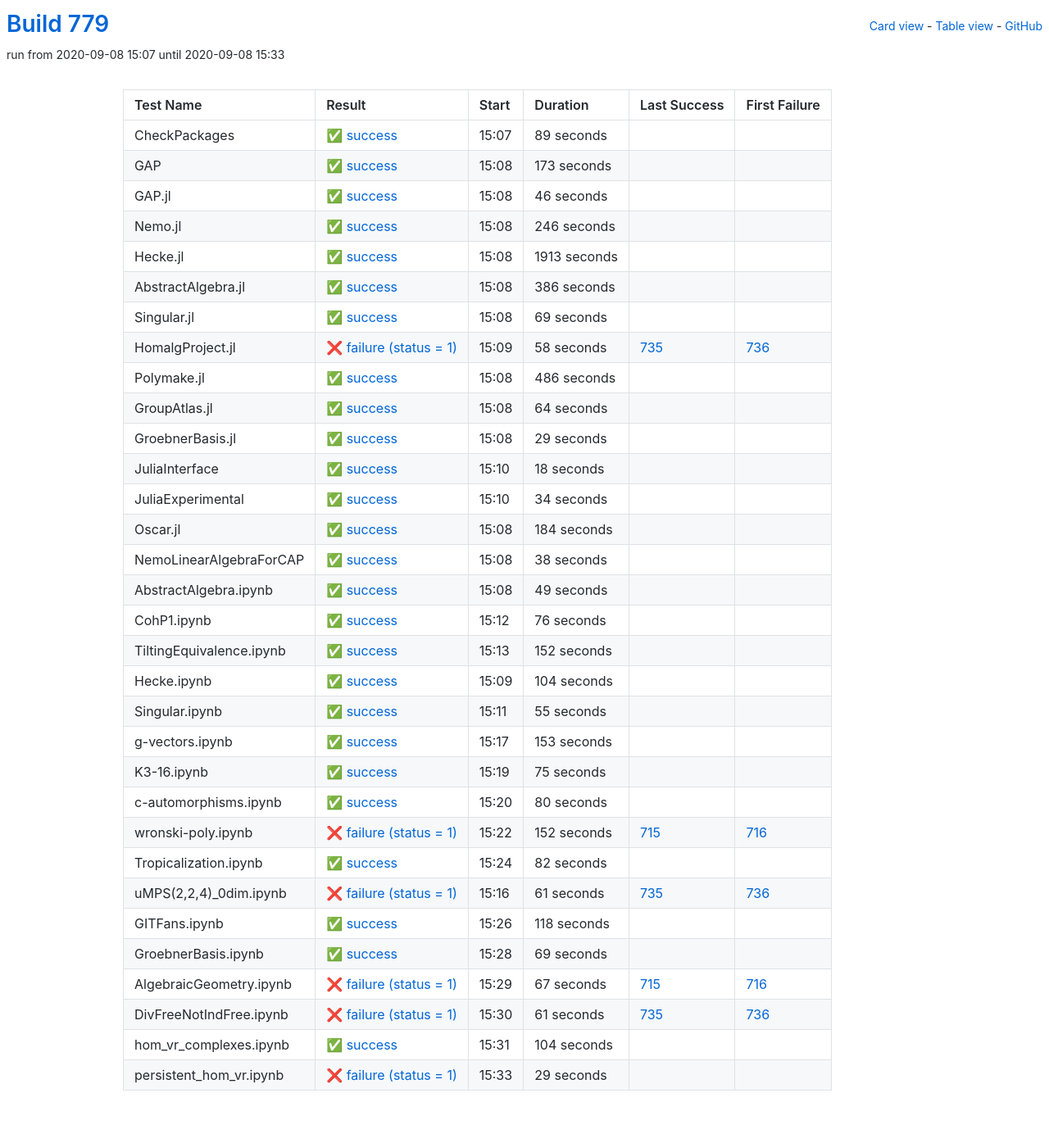
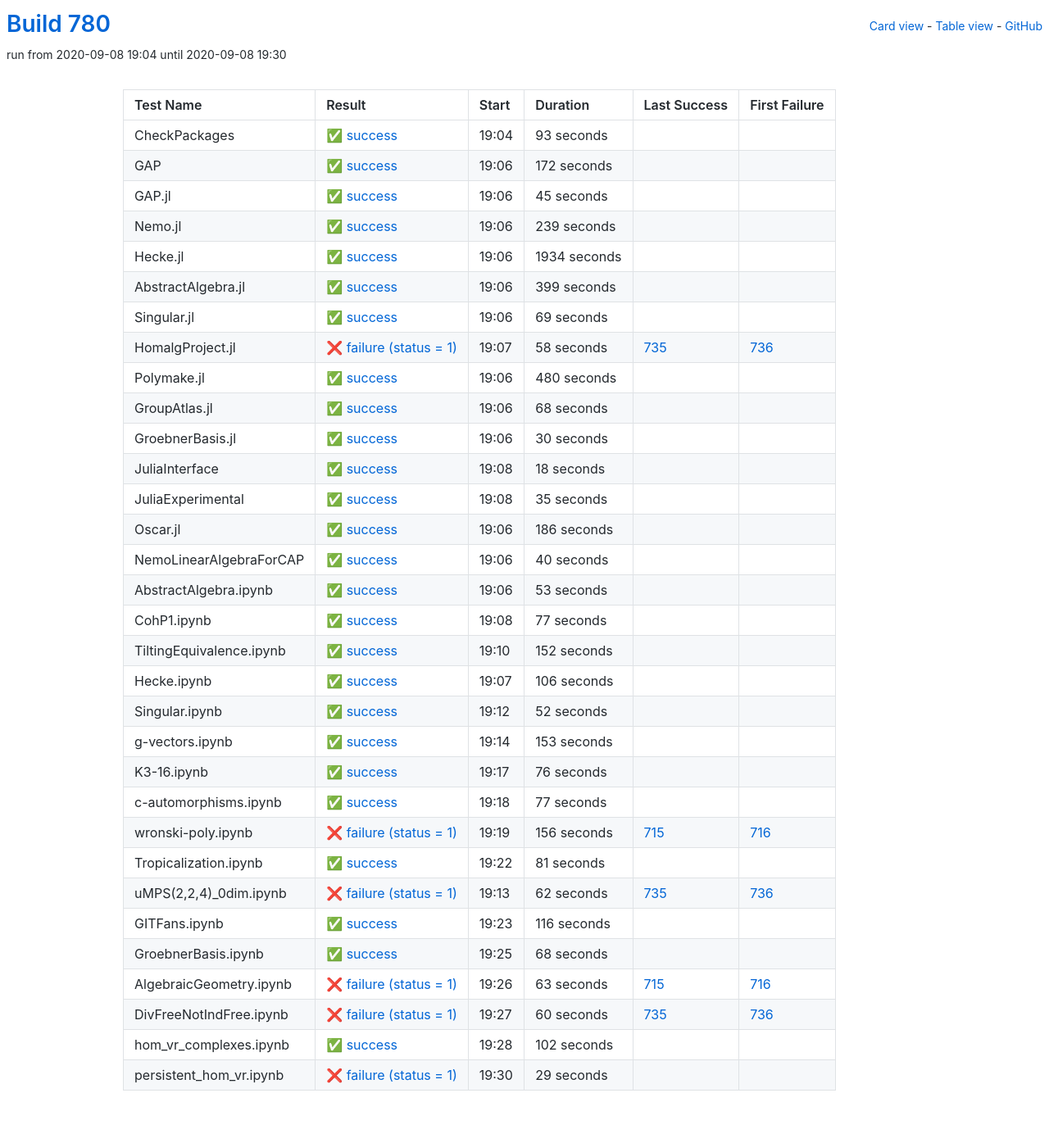
Before and after one commit to oscar-system/oscar-ci-status-stable, a Jekyll site: the page built from table.html, in a window 1280 px wide. Shown: the whole page at 82% size. Built offline with Jekyll 4.4.1, drawn with Linux system fonts in a browser that asks for light colours.

Commit message:
Build #780

```diff
--- a/_data/ci.yml
+++ b/_data/ci.yml
@@ -1,6 +1,6 @@
 ---
-build: 779
-build_url: https://oscarci.mathematik.uni-kl.de/job/oscar-stable/779/
+build: 780
+build_url: https://oscarci.mathematik.uni-kl.de/job/oscar-stable/780/
 job: oscar-stable
 organization: oscar-system
 repo: oscar-ci-status-stable
@@ -8,80 +8,80 @@ repourl: https://github.com/oscar-system/oscar-ci-status-stable
 tests:
 - name: CheckPackages
   id: checkpackages
-  log: https://oscarci.mathematik.uni-kl.de/job/oscar-stable/779/artifact/logs/build-779/CheckPackages.log
-  start: 2020-09-08 15:07
+  log: https://oscarci.mathematik.uni-kl.de/job/oscar-stable/780/artifact/logs/build-780/CheckPackages.log
+  start: 2020-09-08 19:04
   success: true
   exitcode: 0
   status: success
-  duration: 89
+  duration: 93
   last_success: false
   last_success_url:
   first_failure: false
   first_failure_url:
 - name: GAP
   id: gap
-  log: https://oscarci.mathematik.uni-kl.de/job/oscar-stable/779/artifact/logs/build-779/GAP.log
-  start: 2020-09-08 15:08
+  log: https://oscarci.mathematik.uni-kl.de/job/oscar-stable/780/artifact/logs/build-780/GAP.log
+  start: 2020-09-08 19:06
   success: true
   exitcode: 0
   status: success
-  duration: 173
+  duration: 172
   last_success: false
   last_success_url:
   first_failure: false
   first_failure_url:
 - name: GAP.jl
   id: gap-jl
-  log: https://oscarci.mathematik.uni-kl.de/job/oscar-stable/779/artifact/logs/build-779/GAP.jl.log
-  start: 2020-09-08 15:08
+  log: https://oscarci.mathematik.uni-kl.de/job/oscar-stable/780/artifact/logs/build-780/GAP.jl.log
+  start: 2020-09-08 19:06
   success: true
   exitcode: 0
   status: success
-  duration: 46
+  duration: 45
   last_success: false
   last_success_url:
   first_failure: false
   first_failure_url:
 - name: Nemo.jl
   id: nemo-jl
-  log: https://oscarci.mathematik.uni-kl.de/job/oscar-stable/779/artifact/logs/build-779/Nemo.jl.log
-  start: 2020-09-08 15:08
+  log: https://oscarci.mathematik.uni-kl.de/job/oscar-stable/780/artifact/logs/build-780/Nemo.jl.log
+  start: 2020-09-08 19:06
   success: true
   exitcode: 0
   status: success
-  duration: 246
+  duration: 239
   last_success: false
   last_success_url:
   first_failure: false
   first_failure_url:
 - name: Hecke.jl
   id: hecke-jl
-  log: https://oscarci.mathematik.uni-kl.de/job/oscar-stable/779/artifact/logs/build-779/Hecke.jl.log
-  start: 2020-09-08 15:08
+  log: https://oscarci.mathematik.uni-kl.de/job/oscar-stable/780/artifact/logs/build-780/Hecke.jl.log
+  start: 2020-09-08 19:06
   success: true
   exitcode: 0
   status: success
-  duration: 1913
+  duration: 1934
   last_success: false
   last_success_url:
   first_failure: false
   first_failure_url:
 - name: AbstractAlgebra.jl
   id: abstractalgebra-jl
-  log: https://oscarci.mathematik.uni-kl.de/job/oscar-stable/779/artifact/logs/build-779/AbstractAlgebra.jl.log
-  start: 2020-09-08 15:08
+  log: https://oscarci.mathematik.uni-kl.de/job/oscar-stable/780/artifact/logs/build-780/AbstractAlgebra.jl.log
+  start: 2020-09-08 19:06
   success: true
   exitcode: 0
   status: success
-  duration: 386
+  duration: 399
   last_success: false
   last_success_url:
   first_failure: false
   first_failure_url:
 - name: Singular.jl
   id: singular-jl
-  log: https://oscarci.mathematik.uni-kl.de/job/oscar-stable/779/artifact/logs/build-779/Singular.jl.log
-  start: 2020-09-08 15:08
+  log: https://oscarci.mathematik.uni-kl.de/job/oscar-stable/780/artifact/logs/build-780/Singular.jl.log
+  start: 2020-09-08 19:06
   success: true
   exitcode: 0
   status: success
@@ -92,8 +92,8 @@ tests:
   first_failure_url:
 - name: HomalgProject.jl
   id: homalgproject-jl
-  log: https://oscarci.mathematik.uni-kl.de/job/oscar-stable/779/artifact/logs/build-779/HomalgProject.jl.log
-  start: 2020-09-08 15:09
+  log: https://oscarci.mathematik.uni-kl.de/job/oscar-stable/780/artifact/logs/build-780/HomalgProject.jl.log
+  start: 2020-09-08 19:07
   success: false
   exitcode: 1
   status: failure
@@ -104,44 +104,44 @@ tests:
   first_failure_url: https://oscarci.mathematik.uni-kl.de/job/oscar-stable/736/
 - name: Polymake.jl
   id: polymake-jl
-  log: https://oscarci.mathematik.uni-kl.de/job/oscar-stable/779/artifact/logs/build-779/Polymake.jl.log
-  start: 2020-09-08 15:08
+  log: https://oscarci.mathematik.uni-kl.de/job/oscar-stable/780/artifact/logs/build-780/Polymake.jl.log
+  start: 2020-09-08 19:06
   success: true
   exitcode: 0
   status: success
-  duration: 486
+  duration: 480
   last_success: false
   last_success_url:
   first_failure: false
   first_failure_url:
 - name: GroupAtlas.jl
   id: groupatlas-jl
-  log: https://oscarci.mathematik.uni-kl.de/job/oscar-stable/779/artifact/logs/build-779/GroupAtlas.jl.log
-  start: 2020-09-08 15:08
+  log: https://oscarci.mathematik.uni-kl.de/job/oscar-stable/780/artifact/logs/build-780/GroupAtlas.jl.log
+  start: 2020-09-08 19:06
   success: true
   exitcode: 0
   status: success
-  duration: 64
+  duration: 68
   last_success: false
   last_success_url:
   first_failure: false
   first_failure_url:
 - name: GroebnerBasis.jl
   id: groebnerbasis-jl
-  log: https://oscarci.mathematik.uni-kl.de/job/oscar-stable/779/artifact/logs/build-779/GroebnerBasis.jl.log
-  start: 2020-09-08 15:08
+  log: https://oscarci.mathematik.uni-kl.de/job/oscar-stable/780/artifact/logs/build-780/GroebnerBasis.jl.log
+  start: 2020-09-08 19:06
   success: true
   exitcode: 0
   status: success
-  duration: 29
+  duration: 30
   last_success: false
   last_success_url:
   first_failure: false
   first_failure_url:
 - name: JuliaInterface
   id: juliainterface
-  log: https://oscarci.mathematik.uni-kl.de/job/oscar-stable/779/artifact/logs/build-779/JuliaInterface.log
-  start: 2020-09-08 15:10
+  log: https://oscarci.mathematik.uni-kl.de/job/oscar-stable/780/artifact/logs/build-780/JuliaInterface.log
+  start: 2020-09-08 19:08
   success: true
   exitcode: 0
   status: success
@@ -152,68 +152,68 @@ tests:
   first_failure_url:
 - name: JuliaExperimental
   id: juliaexperimental
-  log: https://oscarci.mathematik.uni-kl.de/job/oscar-stable/779/artifact/logs/build-779/JuliaExperimental.log
-  start: 2020-09-08 15:10
+  log: https://oscarci.mathematik.uni-kl.de/job/oscar-stable/780/artifact/logs/build-780/JuliaExperimental.log
+  start: 2020-09-08 19:08
   success: true
   exitcode: 0
   status: success
-  duration: 34
+  duration: 35
   last_success: false
   last_success_url:
   first_failure: false
   first_failure_url:
 - name: Oscar.jl
   id: oscar-jl
-  log: https://oscarci.mathematik.uni-kl.de/job/oscar-stable/779/artifact/logs/build-779/Oscar.jl.log
-  start: 2020-09-08 15:08
+  log: https://oscarci.mathematik.uni-kl.de/job/oscar-stable/780/artifact/logs/build-780/Oscar.jl.log
+  start: 2020-09-08 19:06
   success: true
   exitcode: 0
   status: success
-  duration: 184
+  duration: 186
   last_success: false
   last_success_url:
   first_failure: false
   first_failure_url:
 - name: NemoLinearAlgebraForCAP
   id: nemolinearalgebraforcap
-  log: https://oscarci.mathematik.uni-kl.de/job/oscar-stable/779/artifact/logs/build-779/NemoLinearAlgebraForCAP.log
-  start: 2020-09-08 15:08
+  log: https://oscarci.mathematik.uni-kl.de/job/oscar-stable/780/artifact/logs/build-780/NemoLinearAlgebraForCAP.log
+  start: 2020-09-08 19:06
   success: true
   exitcode: 0
   status: success
-  duration: 38
+  duration: 40
   last_success: false
   last_success_url:
   first_failure: false
   first_failure_url:
 - name: AbstractAlgebra.ipynb
   id: abstractalgebra-ipynb
-  log: https://oscarci.mathematik.uni-kl.de/job/oscar-stable/779/artifact/logs/build-779/AbstractAlgebra.ipynb.log
-  start: 2020-09-08 15:08
+  log: https://oscarci.mathematik.uni-kl.de/job/oscar-stable/780/artifact/logs/build-780/AbstractAlgebra.ipynb.log
+  start: 2020-09-08 19:06
   success: true
   exitcode: 0
   status: success
-  duration: 49
+  duration: 53
   last_success: false
   last_success_url:
   first_failure: false
   first_failure_url:
 - name: CohP1.ipynb
   id: cohp1-ipynb
-  log: https://oscarci.mathematik.uni-kl.de/job/oscar-stable/779/artifact/logs/build-779/CohP1.ipynb.log
-  start: 2020-09-08 15:12
+  log: https://oscarci.mathematik.uni-kl.de/job/oscar-stable/780/artifact/logs/build-780/CohP1.ipynb.log
+  start: 2020-09-08 19:08
   success: true
   exitcode: 0
   status: success
-  duration: 76
+  duration: 77
   last_success: false
   last_success_url:
   first_failure: false
   first_failure_url:
 - name: TiltingEquivalence.ipynb
   id: tiltingequivalence-ipynb
-  log: https://oscarci.mathematik.uni-kl.de/job/oscar-stable/779/artifact/logs/build-779/TiltingEquivalence.ipynb.log
-  start: 2020-09-08 15:13
+  log: https://oscarci.mathematik.uni-kl.de/job/oscar-stable/780/artifact/logs/build-780/TiltingEquivalence.ipynb.log
+  start: 2020-09-08 19:10
   success: true
   exitcode: 0
   status: success
@@ -224,32 +224,32 @@ tests:
   first_failure_url:
 - name: Hecke.ipynb
   id: hecke-ipynb
-  log: https://oscarci.mathematik.uni-kl.de/job/oscar-stable/779/artifact/logs/build-779/Hecke.ipynb.log
-  start: 2020-09-08 15:09
+  log: https://oscarci.mathematik.uni-kl.de/job/oscar-stable/780/artifact/logs/build-780/Hecke.ipynb.log
+  start: 2020-09-08 19:07
   success: true
   exitcode: 0
   status: success
-  duration: 104
+  duration: 106
   last_success: false
   last_success_url:
   first_failure: false
   first_failure_url:
 - name: Singular.ipynb
   id: singular-ipynb
-  log: https://oscarci.mathematik.uni-kl.de/job/oscar-stable/779/artifact/logs/build-779/Singular.ipynb.log
-  start: 2020-09-08 15:11
+  log: https://oscarci.mathematik.uni-kl.de/job/oscar-stable/780/artifact/logs/build-780/Singular.ipynb.log
+  start: 2020-09-08 19:12
   success: true
   exitcode: 0
   status: success
-  duration: 55
+  duration: 52
   last_success: false
   last_success_url:
   first_failure: false
   first_failure_url:
 - name: g-vectors.ipynb
   id: g-vectors-ipynb
-  log: https://oscarci.mathematik.uni-kl.de/job/oscar-stable/779/artifact/logs/build-779/g-vectors.ipynb.log
-  start: 2020-09-08 15:17
+  log: https://oscarci.mathematik.uni-kl.de/job/oscar-stable/780/artifact/logs/build-780/g-vectors.ipynb.log
+  start: 2020-09-08 19:14
   success: true
   exitcode: 0
   status: success
@@ -260,128 +260,128 @@ tests:
   first_failure_url:
 - name: K3-16.ipynb
   id: k3-16-ipynb
-  log: https://oscarci.mathematik.uni-kl.de/job/oscar-stable/779/artifact/logs/build-779/K3-16.ipynb.log
-  start: 2020-09-08 15:19
+  log: https://oscarci.mathematik.uni-kl.de/job/oscar-stable/780/artifact/logs/build-780/K3-16.ipynb.log
+  start: 2020-09-08 19:17
   success: true
   exitcode: 0
   status: success
-  duration: 75
+  duration: 76
   last_success: false
   last_success_url:
   first_failure: false
   first_failure_url:
 - name: c-automorphisms.ipynb
   id: c-automorphisms-ipynb
-  log: https://oscarci.mathematik.uni-kl.de/job/oscar-stable/779/artifact/logs/build-779/c-automorphisms.ipynb.log
-  start: 2020-09-08 15:20
+  log: https://oscarci.mathematik.uni-kl.de/job/oscar-stable/780/artifact/logs/build-780/c-automorphisms.ipynb.log
+  start: 2020-09-08 19:18
   success: true
   exitcode: 0
   status: success
-  duration: 80
+  duration: 77
   last_success: false
   last_success_url:
   first_failure: false
   first_failure_url:
 - name: wronski-poly.ipynb
   id: wronski-poly-ipynb
-  log: https://oscarci.mathematik.uni-kl.de/job/oscar-stable/779/artifact/logs/build-779/wronski-poly.ipynb.log
-  start: 2020-09-08 15:22
+  log: https://oscarci.mathematik.uni-kl.de/job/oscar-stable/780/artifact/logs/build-780/wronski-poly.ipynb.log
+  start: 2020-09-08 19:19
   success: false
   exitcode: 1
   status: failure
-  duration: 152
+  duration: 156
   last_success: 715
   last_success_url: https://oscarci.mathematik.uni-kl.de/job/oscar-stable/715/
   first_failure: 716
   first_failure_url: https://oscarci.mathematik.uni-kl.de/job/oscar-stable/716/
 - name: Tropicalization.ipynb
   id: tropicalization-ipynb
-  log: https://oscarci.mathematik.uni-kl.de/job/oscar-stable/779/artifact/logs/build-779/Tropicalization.ipynb.log
-  start: 2020-09-08 15:24
+  log: https://oscarci.mathematik.uni-kl.de/job/oscar-stable/780/artifact/logs/build-780/Tropicalization.ipynb.log
+  start: 2020-09-08 19:22
   success: true
   exitcode: 0
   status: success
-  duration: 82
+  duration: 81
   last_success: false
   last_success_url:
   first_failure: false
   first_failure_url:
 - name: uMPS(2,2,4)_0dim.ipynb
   id: umps-2-2-4-0dim-ipynb
-  log: https://oscarci.mathematik.uni-kl.de/job/oscar-stable/779/artifact/logs/build-779/uMPS-2-2-4-_0dim.ipynb.log
-  start: 2020-09-08 15:16
+  log: https://oscarci.mathematik.uni-kl.de/job/oscar-stable/780/artifact/logs/build-780/uMPS-2-2-4-_0dim.ipynb.log
+  start: 2020-09-08 19:13
   success: false
   exitcode: 1
   status: failure
-  duration: 61
+  duration: 62
   last_success: 735
   last_success_url: https://oscarci.mathematik.uni-kl.de/job/oscar-stable/735/
   first_failure: 736
   first_failure_url: https://oscarci.mathematik.uni-kl.de/job/oscar-stable/736/
 - name: GITFans.ipynb
   id: gitfans-ipynb
-  log: https://oscarci.mathematik.uni-kl.de/job/oscar-stable/779/artifact/logs/build-779/GITFans.ipynb.log
-  start: 2020-09-08 15:26
+  log: https://oscarci.mathematik.uni-kl.de/job/oscar-stable/780/artifact/logs/build-780/GITFans.ipynb.log
+  start: 2020-09-08 19:23
   success: true
   exitcode: 0
   status: success
-  duration: 118
+  duration: 116
   last_success: false
   last_success_url:
   first_failure: false
   first_failure_url:
 - name: GroebnerBasis.ipynb
   id: groebnerbasis-ipynb
-  log: https://oscarci.mathematik.uni-kl.de/job/oscar-stable/779/artifact/logs/build-779/GroebnerBasis.ipynb.log
-  start: 2020-09-08 15:28
+  log: https://oscarci.mathematik.uni-kl.de/job/oscar-stable/780/artifact/logs/build-780/GroebnerBasis.ipynb.log
+  start: 2020-09-08 19:25
   success: true
   exitcode: 0
   status: success
-  duration: 69
+  duration: 68
   last_success: false
   last_success_url:
   first_failure: false
   first_failure_url:
 - name: AlgebraicGeometry.ipynb
   id: algebraicgeometry-ipynb
-  log: https://oscarci.mathematik.uni-kl.de/job/oscar-stable/779/artifact/logs/build-779/AlgebraicGeometry.ipynb.log
-  start: 2020-09-08 15:29
+  log: https://oscarci.mathematik.uni-kl.de/job/oscar-stable/780/artifact/logs/build-780/AlgebraicGeometry.ipynb.log
+  start: 2020-09-08 19:26
   success: false
   exitcode: 1
   status: failure
-  duration: 67
+  duration: 63
   last_success: 715
   last_success_url: https://oscarci.mathematik.uni-kl.de/job/oscar-stable/715/
   first_failure: 716
   first_failure_url: https://oscarci.mathematik.uni-kl.de/job/oscar-stable/716/
 - name: DivFreeNotIndFree.ipynb
   id: divfreenotindfree-ipynb
-  log: https://oscarci.mathematik.uni-kl.de/job/oscar-stable/779/artifact/logs/build-779/DivFreeNotIndFree.ipynb.log
-  start: 2020-09-08 15:30
+  log: https://oscarci.mathematik.uni-kl.de/job/oscar-stable/780/artifact/logs/build-780/DivFreeNotIndFree.ipynb.log
+  start: 2020-09-08 19:27
   success: false
   exitcode: 1
   status: failure
-  duration: 61
+  duration: 60
   last_success: 735
   last_success_url: https://oscarci.mathematik.uni-kl.de/job/oscar-stable/735/
   first_failure: 736
   first_failure_url: https://oscarci.mathematik.uni-kl.de/job/oscar-stable/736/
 - name: hom_vr_complexes.ipynb
   id: hom-vr-complexes-ipynb
-  log: https://oscarci.mathematik.uni-kl.de/job/oscar-stable/779/artifact/logs/build-779/hom_vr_complexes.ipynb.log
-  start: 2020-09-08 15:31
+  log: https://oscarci.mathematik.uni-kl.de/job/oscar-stable/780/artifact/logs/build-780/hom_vr_complexes.ipynb.log
+  start: 2020-09-08 19:28
   success: true
   exitcode: 0
   status: success
-  duration: 104
+  duration: 102
   last_success: false
   last_success_url:
   first_failure: false
   first_failure_url:
 - name: persistent_hom_vr.ipynb
   id: persistent-hom-vr-ipynb
-  log: https://oscarci.mathematik.uni-kl.de/job/oscar-stable/779/artifact/logs/build-779/persistent_hom_vr.ipynb.log
-  start: 2020-09-08 15:33
+  log: https://oscarci.mathematik.uni-kl.de/job/oscar-stable/780/artifact/logs/build-780/persistent_hom_vr.ipynb.log
+  start: 2020-09-08 19:30
   success: false
   exitcode: 1
   status: failure
```
Also changed, not shown: README.md.
